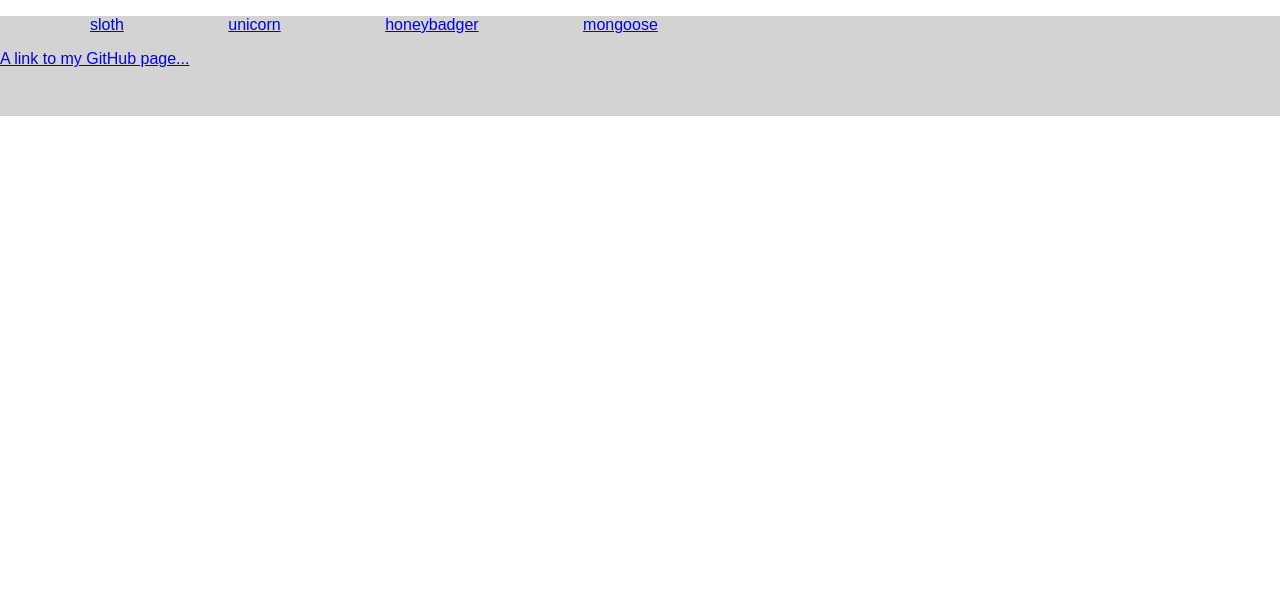
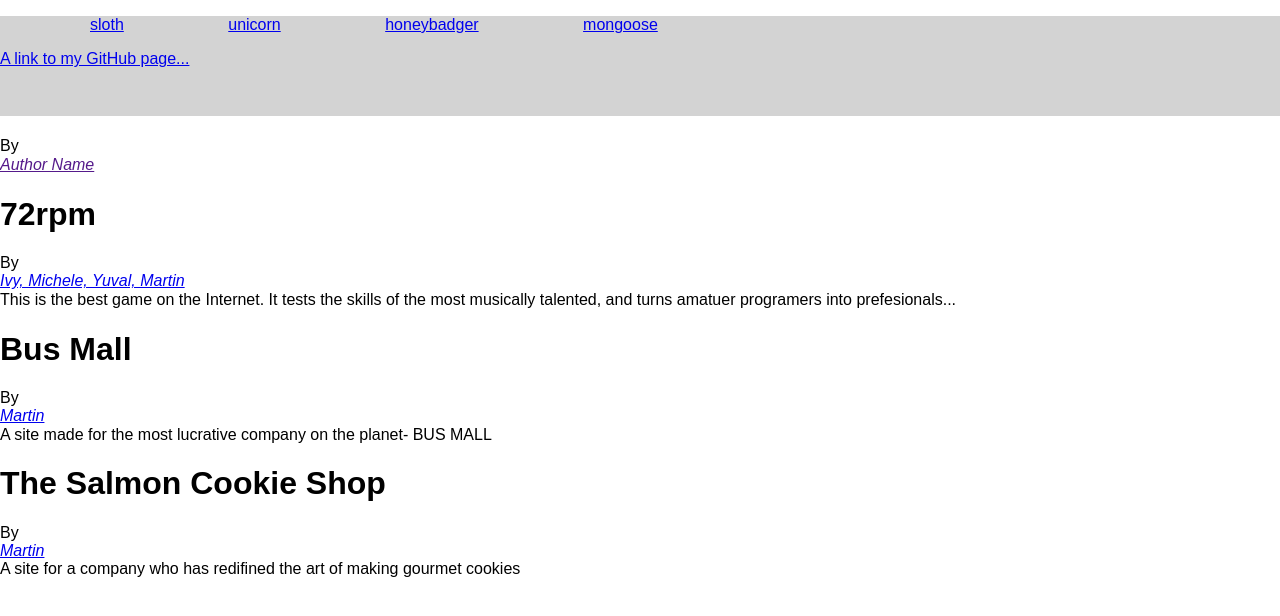
Before and after one commit to MartinPelayo/Portfolio, a plain HTML site: page index.html in a window 1280 px wide. Drawn offline with nearby package versions, Linux system fonts and the light colour scheme.

Commit message:
finished lab

```diff
--- a/app.js
+++ b/app.js
@@ -1,10 +1,21 @@
 'use strict';
-//Not sure how much is supposed to go here, it wasnt specified in the instructions, hope this works
-function oldProjects(name, link, description){
-    this.name = name;
-    this.link = link;
-    this.description = description;
-}
-var pro1Name = new name('Cookie');
-var pro1link = new link('https://github.com/MartinPelayo/w2audit');
-var pro1descitpion = new description('A cookie Store');
+var data = [
+  {
+    title: '72rpm',
+    author: 'Ivy, Michele, Yuval, Martin',
+    authorUrl: 'https://github.com/MartinPelayo/project-1',
+    body: 'This is the best game on the Internet. It tests the skills of the most musically talented, and turns amatuer programers into prefesionals...'
+  },
+  {
+    title: 'Bus Mall',
+    author: 'Martin',
+    authorUrl: 'https://github.com/MartinPelayo/Week3_resubs',
+    body: 'A site made for the most lucrative company on the planet- BUS MALL',
+  },
+  {
+    title: 'The Salmon Cookie Shop',
+    author: 'Martin',
+    authorUrl: 'https://github.com/MartinPelayo/week2-Resubmissions',
+    body: 'A site for a company who has redifined the art of making gourmet cookies',
+  }
+];
--- a/index.html
+++ b/index.html
@@ -34,6 +34,20 @@
     </div>
     <a href="https://github.com/MartinPelayo">A link to my GitHub page...</a>
     </div>
-    <script scr="app.js"></script>
+    <section id="articles">
+        <article class="template" data-category="cat">
+            <header>
+                <h1></h1>
+                <div class="byline">
+                    By <address><a href="">Author Name</a></address>
+                </div>
+            </header>
+            <section class="article-body"></section>
+        </article>
+    </section>
+<!--couldnt figure out how to remove some of the above code when my script loaded, dont have time to figure this out, ill take care of it later-->
+    <script src="https://code.jquery.com/jquery-3.1.1.min.js" integrity="sha256-hVVnYaiADRTO2PzUGmuLJr8BLUSjGIZsDYGmIJLv2b8=" crossorigin="anonymous"></script>
+    <script src="app.js"></script>
+    <script src="jQ.js"></script>
 </body>
 </html>
--- /dev/null
+++ b/jQ.js
@@ -0,0 +1,35 @@
+'use strict';
+var projects = [];
+
+function Project(options){
+  this.title = options.title;
+  this.author = options.author;
+  this.authorUrl = options.authorUrl;
+  this.body = options.body;
+}
+
+Project.prototype.toHtml = function() {
+  var $newProject = $('article.template').clone();
+  $newProject.attr('data-category',this.category);
+
+  $newProject.find('address').children().text(this.author);
+  $newProject.find('a[href]').attr('href', this.authorUrl);
+  $newProject.find('h1').text(this.title);
+  $newProject.find('section.article-body').html(this.body);
+  $newProject.removeClass('template');
+console.log('new project', $newProject);
+  return $newProject;
+};
+
+// projects.sort(function(currentObject, nextObject) {
+//   return (new Date(nextObject.publishedOn)) - (new Date(currentObject.publishedOn));
+// });
+
+data.forEach(function(ele) {
+  projects.push(new Project(ele));
+});
+
+projects.forEach(function(project) {
+    console.log('project', project);
+  $('#articles').append(project.toHtml());
+});
```
